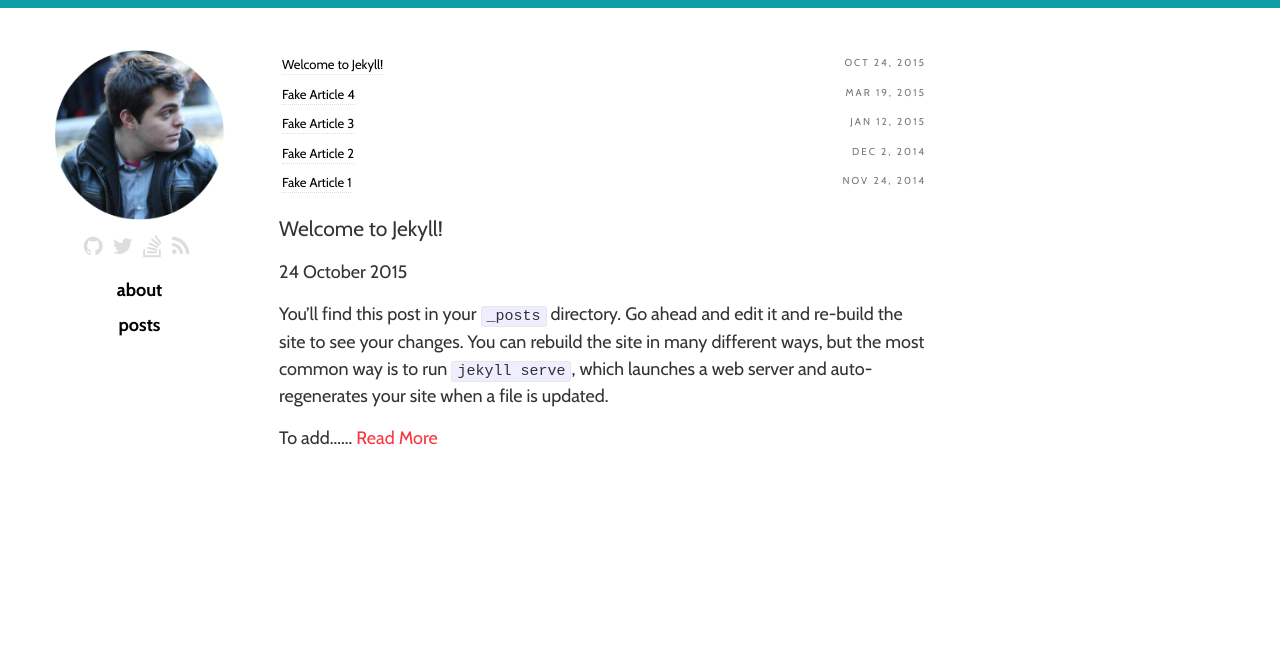
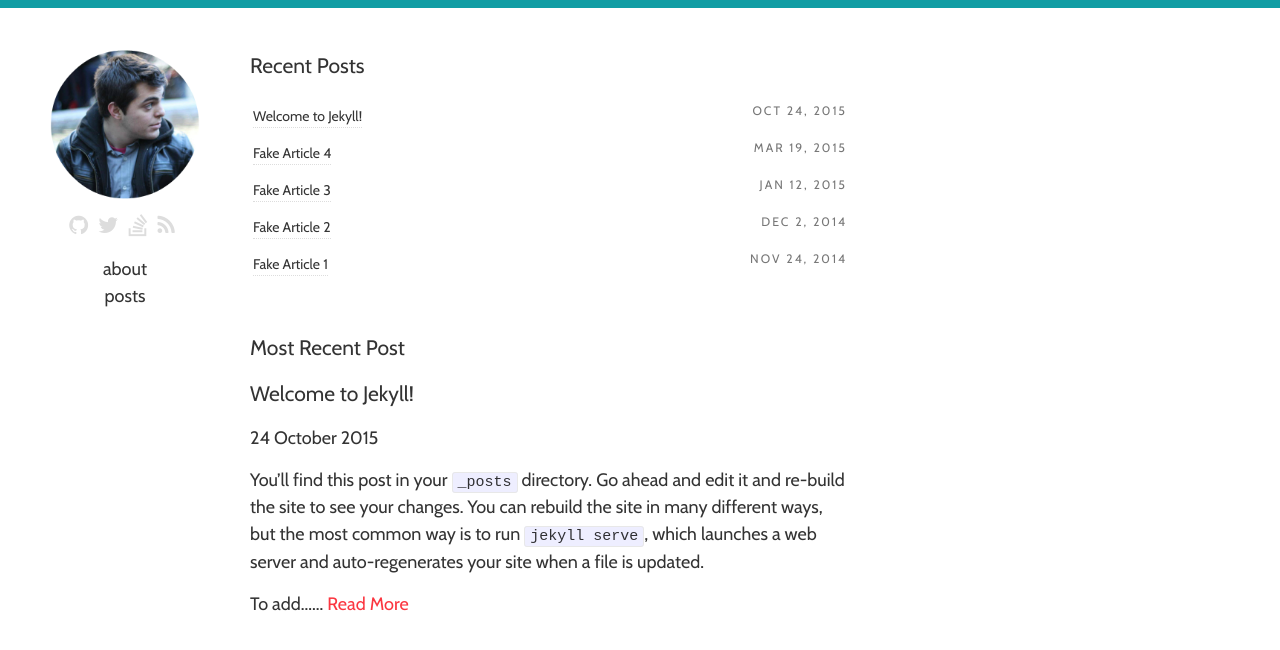
Before and after one commit to csengineer13/dannyrb.com, a Jekyll site: the page built from index.html, in a window 1280 px wide. Shown: the top 650 px of the page. Built offline with Jekyll 4.4.1, drawn with Linux system fonts in a browser that asks for light colours; nearby versions of some CDN libraries.

Commit message:
Tweaking main page's layout

```diff
--- a/_sass/_layout.scss
+++ b/_sass/_layout.scss
@@ -5,18 +5,11 @@
     z-index: 100;
 }
 
-.page-container {
-    padding-top: 50px;
-}
-
+.page-container { padding-top: 50px; }
 main { margin-bottom: .5em; }
 
 
 .sidebar {
-
-    a {
-        text-decoration: none;
-    }
 
     .meta {
         text-align: center;
@@ -33,7 +26,7 @@ main { margin-bottom: .5em; }
         }
 
 
-        .fa {
+        .icon {
             margin-right: 6px;
             font-size: 22px;
         }
@@ -48,60 +41,27 @@ main { margin-bottom: .5em; }
         }
 
         a {
-            color: #000;
-            font-size: 1em;
-            font-weight: bold;
-            width: 50%;
+            color: $text-color;
 
-            // "Underline" animation
-            // todo: make a mixin
-            position: relative;
-            display: inline-block;
-            overflow: hidden;
-            &:before, &:after {
-                content: '';
-                position: absolute;
-                transition: transform .5s ease;
-            }
-            &:before {
-                left: 0;
-                bottom: 0;
-                width: 100%;
-                height: 2px;
-                background: black;
-                transform:  translateX(-102%);
-            }
-            &:hover:before {
-                transform:  translateX(0);
+            &:hover {
+                color: $brand-primary;
             }
         }
-
-        //     &:before {
-        //         left: 0;
-        //         bottom: 0;
-        //         width: 100%;
-        //         height: 2px;
-        //         background: black;
-        //         transform:  scaleX(0);
-        //     }
-        //     &:hover:before {
-        //         transform:  scaleX(1);
-        //     }
-        // }
     }
 }
 
 .byline {
     margin: 10px 0 30px 0;
-    font-size: 10px;
     color: #777;
     letter-spacing: 2px;
     text-transform: uppercase;
 }
 
 nav .listing {
+
+    margin-bottom: 50px;
+
     li {
-        font-size: 13px;
         list-style: none;
         padding: 5px 3px;
         margin: 0;
@@ -109,45 +69,37 @@ nav .listing {
     }
 
     span {
-        font-size: 10px;
         color: #777;
         letter-spacing: 2px;
+        font-size: $small-font-size;
         text-transform: uppercase;
         float: right;
     }
 
     a {
-        color: black;
+        color: $text-color;
         padding-bottom: 2px;
         border-bottom: 1px dotted #ddd;
-
-        // animation
-        -o-transition:.3s;
-        -ms-transition:.3s;
-        -moz-transition:.3s;
-        -webkit-transition:.3s;
-        /* ...and now for the proper property */
-        transition:.3s;
+        font-size: $listing-font-size;
 
         &:hover {
-            text-decoration: none;
-            color: $brand-secondary;
+            color: $brand-primary;
         }
     }
 }
 
 /* MEDIA QUERIES */
-@media screen and (min-width: 47.5em ) {
+@media screen and (min-width: 850px ) {
     main {
-        max-width: 650px;
-        margin-left: 15.5em;
+        max-width: 600px;
+        margin-left: 250px;
     }
 
     .sidebar {
-        margin-left: 3em;
+        margin-left: 50px;
 
         position: fixed;
-        width: 9.5em;
+        width: 150px;
         height: 100%;
     }
 }
--- a/index.html
+++ b/index.html
@@ -1,6 +1,8 @@
 ---
 layout: default
 ---
+
+<h3>Recent Posts</h3>
 
 <nav>
     <ul class="listing">
@@ -14,9 +16,12 @@ layout: default
 </nav>
 
 
+<h3>Most Recent Post</h3>
+
+<article class="article-snapshot">
 {% for post in site.posts limit:1 %}
-<h3>{{ post.title }}</h3>
-<p class="blogdate">{{ post.date | date: "%d %B %Y" }}</p>
-<div>{{ post.content |truncatehtml | truncatewords: 60 }}... <a href="{{ post.url }}">Read More</a></div>
-</a>
+    <h3>{{ post.title }}</h3>
+    <p class="blogdate">{{ post.date | date: "%d %B %Y" }}</p>
+    <div>{{ post.content |truncatehtml | truncatewords: 60 }}... <a href="{{ post.url }}">Read More</a></div>
 {% endfor %}
+</article>
```
